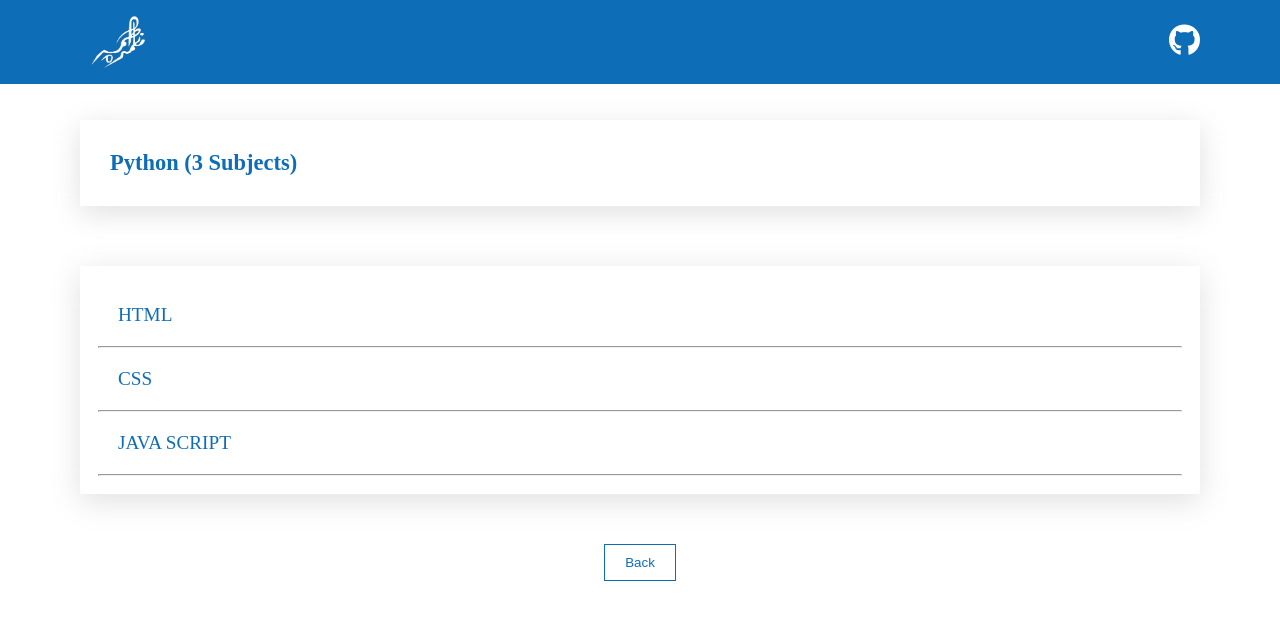
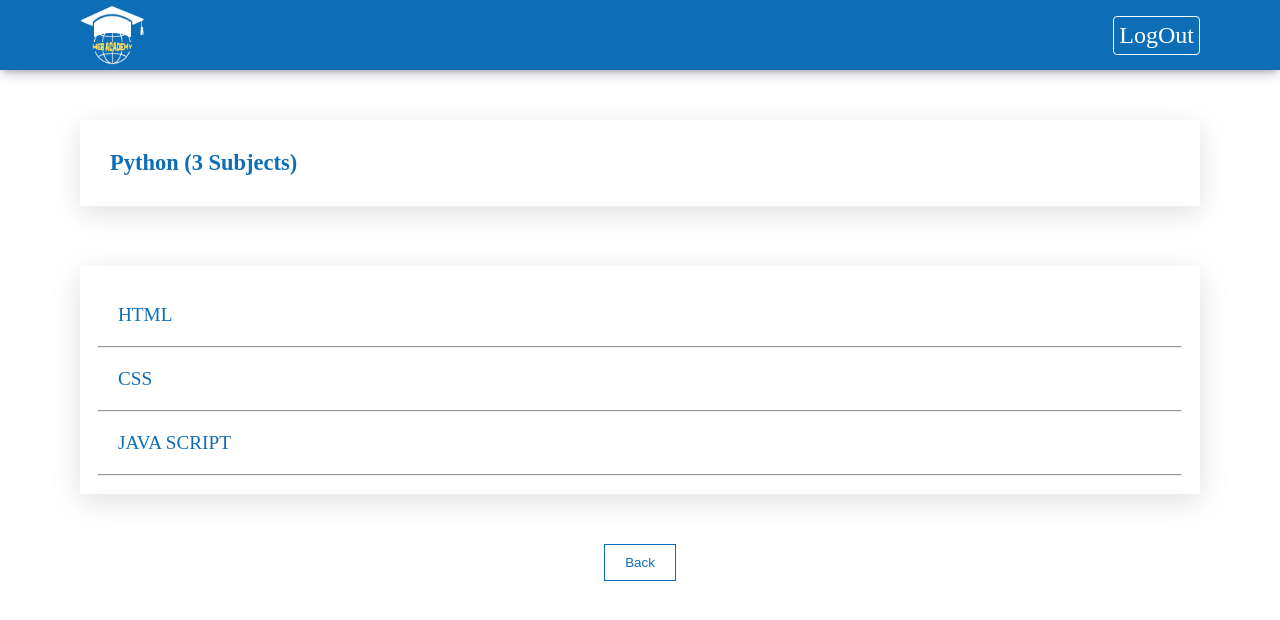
Before and after one commit to nimrafatima19/My-Quiz-app1.1, a plain HTML site: page course1.html in a window 1280 px wide. Drawn offline with Linux system fonts and the light colour scheme.

Commit message:
header change

```diff
--- a/card.css
+++ b/card.css
@@ -6,34 +6,49 @@
 
 header {
     width: 100%;
+    height: 70px;
     display: flex;
     align-items: center;
     justify-content: space-between;
-    padding: 5px 80px;
+    padding: 10px 80px;
     background-color: #0d6db7;
+    box-shadow: rgba(0, 0, 0, 0.05) 0px 6px 24px 0px, rgba(0, 0, 0, 0.08) 0px 0px 0px 1px;
     position: fixed;
     top: 0;
     z-index: 1;
+    box-shadow: rgba(50, 50, 93, 0.25) 0px 6px 12px -2px, rgba(0, 0, 0, 0.3) 0px 3px 7px -3px;
+
+}
+
+.sign {
+    font-size: 2rem;
+    color: #ffffff;
 }
 
 .logo {
 
-    width: 100px;
+    width: 80px;
     height: auto;
     display: flex;
     align-items: center;
 }
 
-.logo>img {
-
-    width: 90%;
+.logopng {
+    height: 60px;
 }
 
-.icon>a {
+.icon {
+    border: 1px solid white;
+    color: white;
+    font-size: 1.5rem;
+    padding: 5px;
+    border-radius: 4px;
+    cursor: pointer;
+}
 
-    text-decoration: none;
-    color: white;
-    font-size: 2rem;
+.icon:active {
+    color: #0d6db7;
+    background-color: white;
 }
 
 .hi_title {
@@ -176,11 +191,11 @@ header {
     }
 
     .logo {
-        width: 60px;
+        width: 50px;
     }
 
-    .icon>a {
-        font-size: 1.5rem;
+    .icon {
+        font-size: 1rem;
     }
 
     .hi_title {
--- a/course1.html
+++ b/course1.html
@@ -9,11 +9,10 @@
     <link rel="stylesheet" href="https://cdnjs.cloudflare.com/ajax/libs/font-awesome/6.5.2/css/all.min.css">
 </head>
 <body>
-    <header>
-        <div class="logo"> <img src="./images/logo nim-01.png" alt=""></div>
-        <div class="icon"> <a href="https://github.com/nimrafatima19?tab=repositories" target="_blank"><i
-                    class=" fa-brands fa-github"></i></a></div>
-    </header>
+  <header>
+    <div class="logo"> <img class="logopng" src="./images/n 2.png" alt=""></div>
+   <div  class="icon" id="iconSignup" >LogOut</div>
+</header>
 
    <section class="subjects">
 
--- a/quiz.css
+++ b/quiz.css
@@ -6,36 +6,50 @@
 
 header {
     width: 100%;
+    height: 70px;
     display: flex;
     align-items: center;
     justify-content: space-between;
-    padding: 5px 80px;
+    padding: 10px 80px;
     background-color: #0d6db7;
+    box-shadow: rgba(0, 0, 0, 0.05) 0px 6px 24px 0px, rgba(0, 0, 0, 0.08) 0px 0px 0px 1px;
     position: fixed;
     top: 0;
     z-index: 1;
+    box-shadow: rgba(50, 50, 93, 0.25) 0px 6px 12px -2px, rgba(0, 0, 0, 0.3) 0px 3px 7px -3px;
+
+}
+
+.sign {
+    font-size: 2rem;
+    color: #ffffff;
 }
 
 .logo {
 
-    width: 100px;
+    width: 80px;
     height: auto;
     display: flex;
     align-items: center;
 }
 
-.logo>img {
-
-    width: 100%;
+.logopng {
+    height: 60px;
 }
 
-.icon>a {
-
-    text-decoration: none;
+.icon {
+    border: 1px solid white;
     color: white;
-    font-size: 2rem;
+    font-size: 1.5rem;
+    padding: 5px;
+    border-radius: 4px;
+    cursor: pointer;
 }
 
+.icon:active {
+    color: #0d6db7;
+    background-color: white;
+}
 .main {
 
     width: 100%;
@@ -280,11 +294,11 @@ header {
     }
 
     .logo {
-        width: 60px;
+        width: 50px;
     }
 
-    .icon>a {
-        font-size: 1.5rem;
+    .icon {
+        font-size: 1rem;
     }
 
     .main {
--- a/quiz.js
+++ b/quiz.js
@@ -148,7 +148,7 @@ function startTimer() {
             let second = Math.floor(timeleft % 60)
             timer.innerHTML = `${mintues}:${second}`
         }
-    }, 5)
+    }, 120)
 }
 renderQuestion()
 startTimer()
--- a/testkey.css
+++ b/testkey.css
@@ -6,34 +6,49 @@
 
 header {
     width: 100%;
+    height: 70px;
     display: flex;
     align-items: center;
     justify-content: space-between;
-    padding: 5px 80px;
+    padding: 10px 80px;
     background-color: #0d6db7;
+    box-shadow: rgba(0, 0, 0, 0.05) 0px 6px 24px 0px, rgba(0, 0, 0, 0.08) 0px 0px 0px 1px;
     position: fixed;
     top: 0;
     z-index: 1;
+    box-shadow: rgba(50, 50, 93, 0.25) 0px 6px 12px -2px, rgba(0, 0, 0, 0.3) 0px 3px 7px -3px;
+
+}
+
+.sign {
+    font-size: 2rem;
+    color: #ffffff;
 }
 
 .logo {
 
-    width: 100px;
+    width: 80px;
     height: auto;
     display: flex;
     align-items: center;
 }
 
-.logo>img {
-
-    width: 100%;
+.logopng {
+    height: 60px;
 }
 
-.icon>a {
+.icon {
+    border: 1px solid white;
+    color: white;
+    font-size: 1.5rem;
+    padding: 5px;
+    border-radius: 4px;
+    cursor: pointer;
+}
 
-    text-decoration: none;
-    color: white;
-    font-size: 2rem;
+.icon:active {
+    color: #0d6db7;
+    background-color: white;
 }
 
 .main{
@@ -116,11 +131,11 @@ input:focus{
     }
 
     .logo {
-        width: 60px;
+        width: 50px;
     }
 
-    .icon>a {
-        font-size: 1.5rem;
+    .icon {
+        font-size: 1rem;
     }
     .main{
         padding: 5px 40px;
--- a/varification.css
+++ b/varification.css
@@ -6,34 +6,49 @@
 
 header {
     width: 100%;
+    height: 70px;
     display: flex;
     align-items: center;
     justify-content: space-between;
-    padding: 5px 80px;
+    padding: 10px 80px;
     background-color: #0d6db7;
+    box-shadow: rgba(0, 0, 0, 0.05) 0px 6px 24px 0px, rgba(0, 0, 0, 0.08) 0px 0px 0px 1px;
     position: fixed;
     top: 0;
     z-index: 1;
+    box-shadow: rgba(50, 50, 93, 0.25) 0px 6px 12px -2px, rgba(0, 0, 0, 0.3) 0px 3px 7px -3px;
+
+}
+
+.sign {
+    font-size: 2rem;
+    color: #ffffff;
 }
 
 .logo {
 
-    width: 100px;
+    width: 80px;
     height: auto;
     display: flex;
     align-items: center;
 }
 
-.logo>img {
-
-    width: 100%;
+.logopng {
+    height: 60px;
 }
 
-.icon>a {
+.icon {
+    border: 1px solid white;
+    color: white;
+    font-size: 1.5rem;
+    padding: 5px;
+    border-radius: 4px;
+    cursor: pointer;
+}
 
-    text-decoration: none;
-    color: white;
-    font-size: 2rem;
+.icon:active {
+    color: #0d6db7;
+    background-color: white;
 }
 
 .verify {
@@ -124,11 +139,11 @@ cursor: pointer;
     }
 
     .logo {
-        width: 60px;
+        width: 50px;
     }
 
-    .icon>a {
-        font-size: 1.5rem;
+    .icon {
+        font-size: 1rem;
     }
     .verifyBox{
         padding: 30px 40px;
```
Also changed, not shown: card.html (+3 -4 lines), course2.html (+4 -5 lines), course3.html (+4 -5 lines), course4.html (+4 -5 lines), course5.html (+4 -5 lines), course6.html (+4 -5 lines), course7.html (+4 -5 lines), course8.html (+4 -5 lines), course9.html (+4 -5 lines), csskey.html (+3 -4 lines), javascriptKey.html (+3 -4 lines), quiz.html (+3 -4 lines), testkey.html (+3 -4 lines), varification.html (+3 -4 lines).
